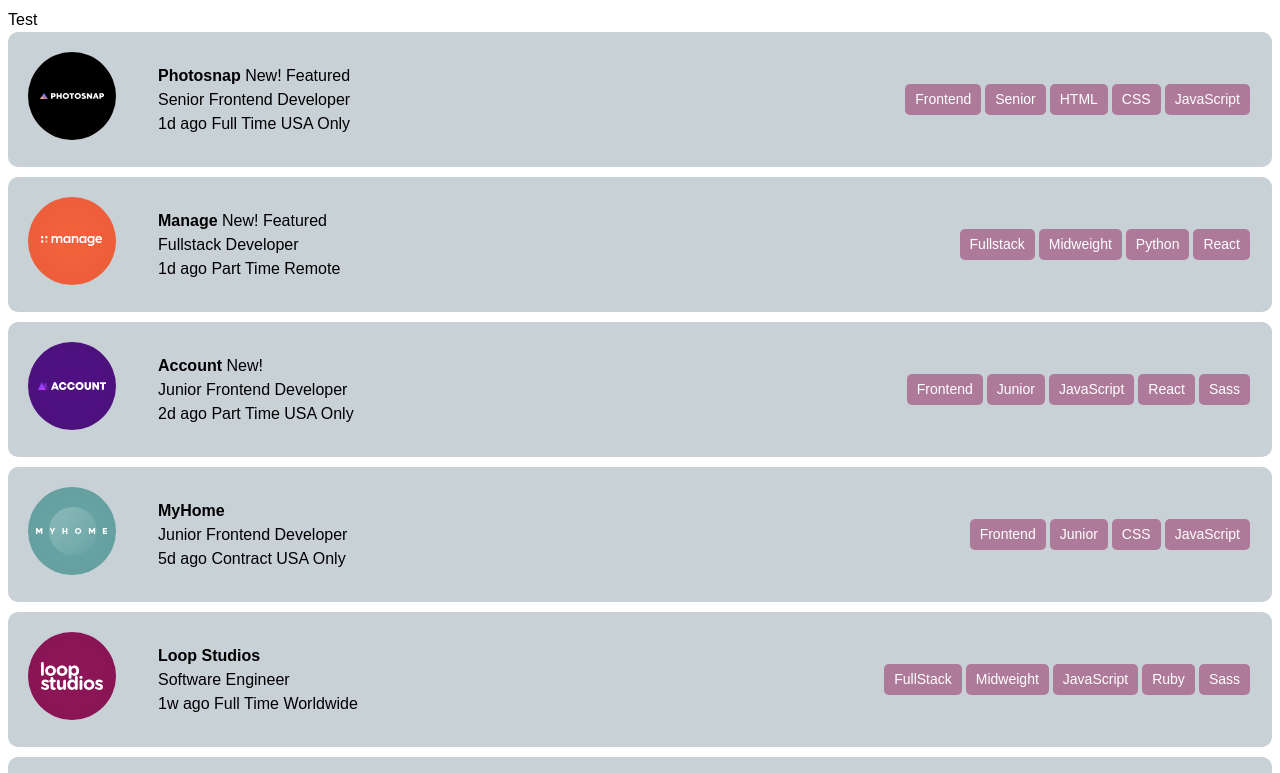
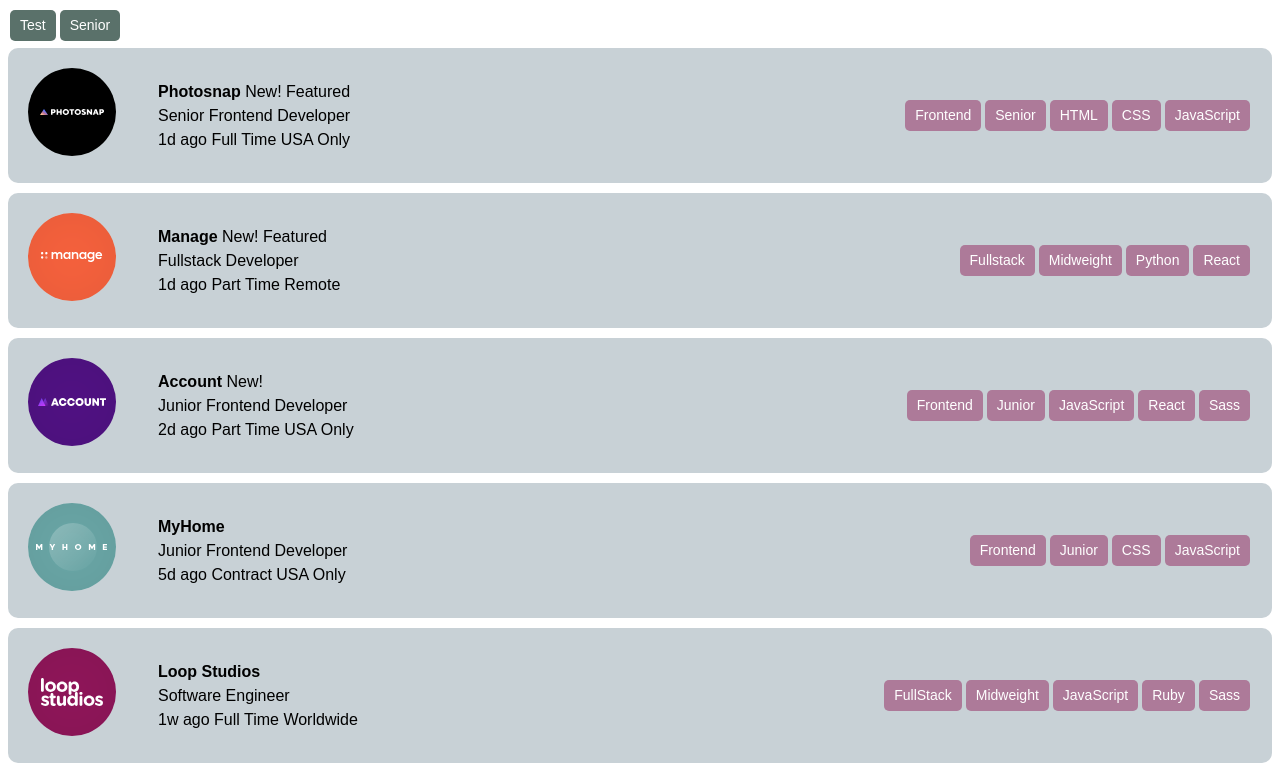
Before and after one commit to devanki/job-listing-dev, a plain HTML site: page index.html in a window 1280 px wide. Both pictures are taken after a click on the link "Senior". Shown: the top 773 px of the page. Drawn offline with Linux system fonts and the light colour scheme.

Commit message:
check if the filter already exists

```diff
--- a/css/styles.css
+++ b/css/styles.css
@@ -45,3 +45,21 @@ body {
 .tools__item:hover {
     background-color: var(--color5);
 }
+.filters {
+    display: flex;
+    flex-wrap: wrap;
+    margin-bottom: 5px;
+}
+.filters__item {
+    padding: 5px 10px;
+    background-color: var(--color5);
+    color: #fff;
+    border-radius: 5px;
+    font-size: 14px;
+    cursor: pointer;
+    transition:  background-color .25s;
+    margin: 2px;
+}
+.filters__item:hover {
+    background-color: var(--color1);
+}
--- a/js/scripts.js
+++ b/js/scripts.js
@@ -1,7 +1,7 @@
+const body = document.querySelector('body');
 const filterBtnArray = document.getElementsByClassName('js-tools__item');
-const filtersList = document.querySelector('.filters');
-const filterArray = document.getElementsByClassName('js-filters__item');
-const body = document.querySelector('body');
+const filtersParentHtml = document.querySelector('.filters');
+let filterArray = [];
 
 async function getJobs() {
     let url = './data.json';
@@ -13,23 +13,12 @@ async function getJobs() {
     }
 }
 
-function languages(languages) {
-    return `
-        ${languages.map(language => `<a class="tools__item js-tools__item" data-languages="${language}" data-filter="${language}">${language}</a>`).join("")}
-  `;
-}
-
-function tools(tools) {
-    return `
-        ${tools.map(tool => `<a class="tools__item js-tools__item" data-tools="${tool}" data-filter="${tool}">${tool}</a>`).join("")}
-  `;
-}
-
 async function renderJobList() {
+    let container = document.querySelector('.jobItems');
     let jobs = await getJobs();
     let html = '';
     jobs.forEach(job => {
-    let htmlSegment = `
+        let htmlJobItem = `
             <div class="jobItem">
                 <a href="" class="jobItem__image">
                 <img src="${job.logo}" alt="${job.name}">
@@ -54,72 +43,59 @@ async function renderJobList() {
                 ${job.tools ? tools(job.tools) : ""}
                 </div>
             </div>`;
-        html += htmlSegment;
+        html += htmlJobItem;
 
     });
-
-    let container = document.querySelector('.jobItems');
     container.innerHTML = html;
 }
 
-renderJobList();
+function languages(languages) {
+    return `
+        ${languages.map(language => `<a class="tools__item js-tools__item" data-languages="${language}" data-filter="${language}">${language}</a>`).join("")}
+  `;
+}
 
-
+function tools(tools) {
+    return `
+        ${tools.map(tool => `<a class="tools__item js-tools__item" data-tools="${tool}" data-filter="${tool}">${tool}</a>`).join("")}
+  `;
+}
 
 function addFilterHandler(e) {
-
     e.preventDefault();
     const filterElement = e.target.getAttribute('data-filter');
     const filterElementTitle = e.target.textContent;
     let newFilterElement = document.createElement('div');
 
+    if ( !filterArray.includes(filterElement) ) {
+        filterArray.push(filterElement);
+        console.log(filterArray);
         newFilterElement.classList.add('js-filters__item','filters__item');
         newFilterElement.setAttribute('data-filter', filterElement);
         newFilterElement.textContent = filterElementTitle;
-    filtersList.appendChild(newFilterElement);
-    newFilterElement.onclick = removeFilterHandler;
-
-
-    // function HideShowItems(element, index, array) {
-    // }
-    // visible = [12, 5, 8, 130, 44].filter(HideShowItems);
-
-
+        filtersParentHtml.appendChild(newFilterElement);
+    } else {
+        console.log('filter already exist');
+    }
 };
-
 
 function removeFilterHandler(el) {
     let element = el.target;
     element.remove();
 }
 
-function checkIfExist() {
-     //check if filter already exist
-     const filters = document.querySelectorAll('.js-filters__item');
-     // console.log(filters);
+renderJobList();
 
-     // [...filters].forEach( (filter) => {
-     //     if ( filter.getAttribute('data-filter') === filterElement) {
-     //         console.log('filter already exist');
-     //         console.log( filter.getAttribute('data-filter'));
-     //     } else {
-     //         console.log('add new filter');
-     //
-     //     }
-     // });
-
-    //  if ( [...filters].filter(element =>  element.dataset.filter == filterElement)) {
-    //      console.log(filterElement);
-    //  } else {
-    //      console.log('add new filter');
-    //  }
+document.addEventListener('click', function(e){
+    const elem = e.target;
+    if(elem && elem.dataset.filter && elem.classList.contains('tools__item')) {
+        addFilterHandler(e);
     }
-
-
-Array.from(filterBtnArray).forEach((btn) => {
-    body.addEventListener('click', btn, addFilterHandler);
 });
 
-Array.from(filterArray).forEach((btn) => {
-    body.addEventListener('click', btn, removeFilterHandler);
+document.addEventListener('click', function(e){
+    const elem = e.target;
+    if(elem && elem.dataset.filter && elem.classList.contains('filters__item')) {
+        removeFilterHandler(e);
+    }
 });
```
Lines whose indentation alone changed are shown as unchanged.
